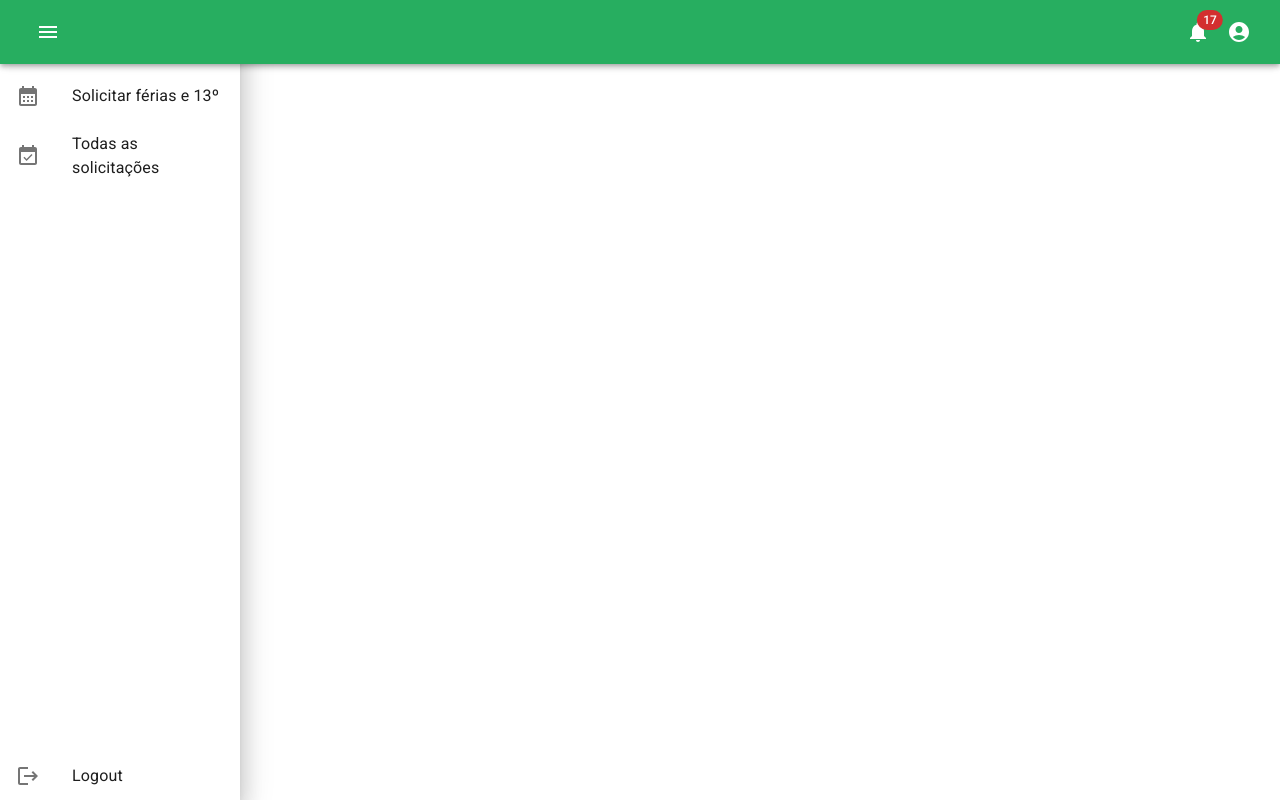
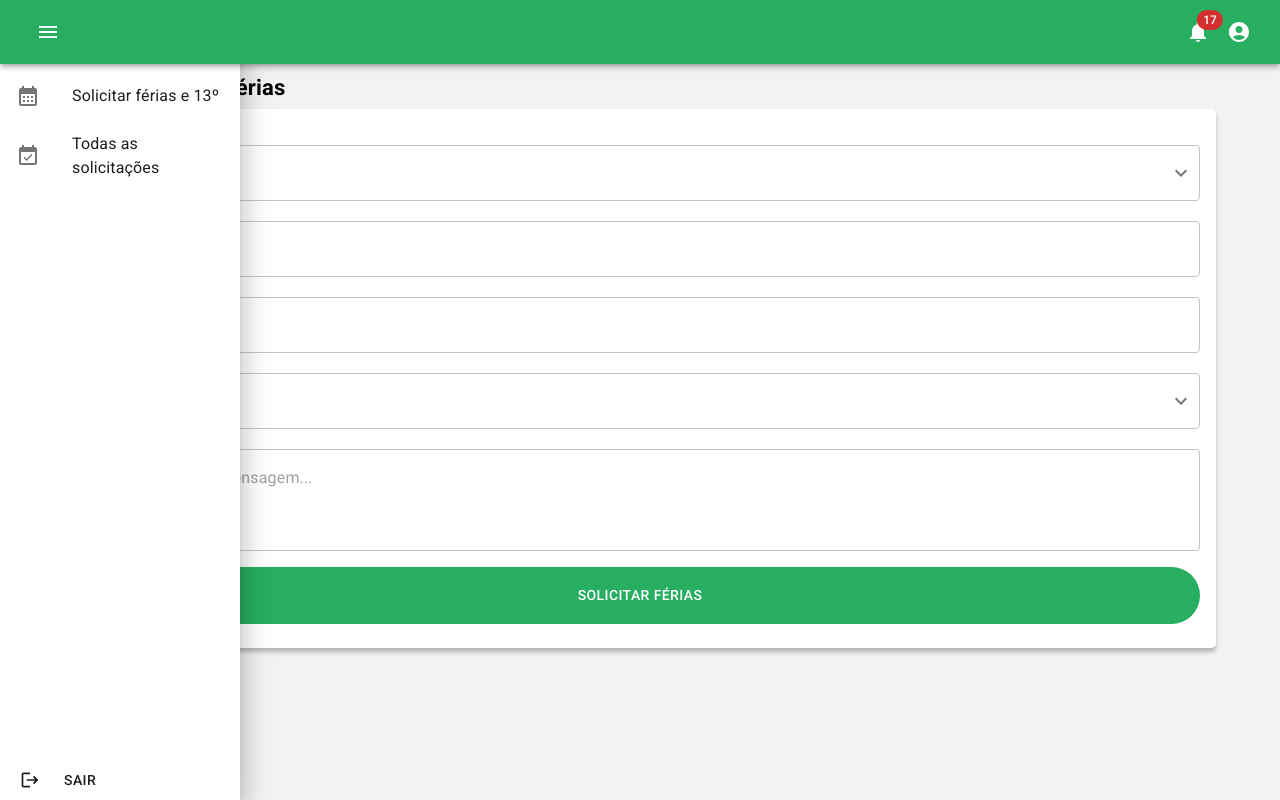
Before and after one commit to GuiSilveira/Frontend-QueroFerias, a React (Vite) app: page / in a window 1280 px wide. Both pictures are taken after a click on the button 48 px from the left and 32 px from the top of the page. Built offline with nearby package versions, Linux system fonts and the light colour scheme.

Commit message:
Página de Solicitação de Férias do Funcionário

```diff
--- a/package.json
+++ b/package.json
@@ -13,6 +13,8 @@
     "@emotion/styled": "^11.10.6",
     "@mui/icons-material": "^5.11.11",
     "@mui/material": "^5.11.11",
+    "@mui/x-date-pickers": "^6.0.0",
+    "dayjs": "^1.11.7",
     "react": "^18.2.0",
     "react-dom": "^18.2.0"
   },
--- a/src/App.tsx
+++ b/src/App.tsx
@@ -1,9 +1,17 @@
 import Login from './pages/Login'
 import Register from './pages/Register'
 import Header from './components/Header'
+import DefaultCard from './components/DefaultCard'
+import FuncionarioSolicitarFerias from './pages/Funcionario/FuncionarioSolicitarFerias'
+import { LocalizationProvider } from '@mui/x-date-pickers'
+import { AdapterDayjs } from '@mui/x-date-pickers/AdapterDayjs'
 
-function App() {
-    return <Header />
+function App({ children }: any) {
+    return (
+        <LocalizationProvider dateAdapter={AdapterDayjs}>
+            <FuncionarioSolicitarFerias />
+        </LocalizationProvider>
+    )
 }
 
 export default App
--- a/src/components/DefaultButton/index.tsx
+++ b/src/components/DefaultButton/index.tsx
@@ -17,7 +17,7 @@ const DefaultButton = ({ content }: PropTypes) => {
                 color: `${theme.palette.common.white}`,
                 backgroundColor: `${theme.palette.primary.main}`,
                 width: '100%',
-                marginTop: '40px',
+                marginTop: '1rem',
                 padding: '1rem 0 1rem 0',
                 ':hover': {
                     backgroundColor: `${theme.palette.primary.dark}`,
--- /dev/null
+++ b/src/components/DefaultCard/index.tsx
@@ -0,0 +1,32 @@
+import { useTheme } from '@mui/material/styles'
+import { Card, CardContent } from '@mui/material'
+
+type PropType = {
+    children: JSX.Element[]
+}
+
+const DefaultCard = ({ children }: PropType) => {
+    const theme = useTheme()
+    return (
+        <Card
+            sx={{
+                backgroundColor: `${theme.palette.common.white}`,
+                borderRadius: '5px',
+                boxShadow: `0px 4px 4px rgba(0,0,0,0.25)`,
+                width: '100%',
+            }}
+        >
+            <CardContent
+                sx={{
+                    display: 'flex',
+                    flexDirection: 'column',
+                    height: '100%',
+                }}
+            >
+                {...children}
+            </CardContent>
+        </Card>
+    )
+}
+
+export default DefaultCard
--- a/src/components/DefaultInput/index.tsx
+++ b/src/components/DefaultInput/index.tsx
@@ -7,6 +7,7 @@ type PropTypes = {
     label: string
     placeholder: string
     type: string
+    multiline?: boolean
 }
 
 const DefaultInput = ({
@@ -15,6 +16,7 @@ const DefaultInput = ({
     label,
     placeholder,
     type,
+    multiline,
 }: PropTypes) => {
     return (
         <TextField
@@ -23,6 +25,7 @@ const DefaultInput = ({
             placeholder={placeholder}
             fullWidth
             required
+            multiline={multiline ? multiline : false}
             type={type}
             sx={{
                 marginTop: '20px',
--- /dev/null
+++ b/src/components/DefaultTextArea/index.tsx
@@ -0,0 +1,18 @@
+import { TextField } from '@mui/material'
+
+const DefaultTextArea = () => {
+    return (
+        <TextField
+            label="Mensagem"
+            placeholder="Digite aqui a sua mensagem..."
+            multiline
+            rows={3}
+            sx={{ marginTop: '20px' }}
+            InputLabelProps={{
+                shrink: true,
+            }}
+        />
+    )
+}
+
+export default DefaultTextArea
--- a/src/components/DefaultTitle/index.tsx
+++ b/src/components/DefaultTitle/index.tsx
@@ -2,18 +2,13 @@ import { Typography, useTheme } from '@mui/material'
 
 type PropTypes = {
     children: string
+    sx: object
 }
 
-const DefaultTitle = ({ children }: PropTypes) => {
+const DefaultTitle = ({ children, sx }: PropTypes) => {
     const theme = useTheme()
     return (
-        <Typography
-            fontSize="1.375rem"
-            fontWeight="bold"
-            sx={{
-                color: `${theme.palette.text.primary}`,
-            }}
-        >
+        <Typography fontSize="1.375rem" fontWeight="bold" sx={sx}>
             {children}
         </Typography>
     )
--- a/src/components/Header/index.tsx
+++ b/src/components/Header/index.tsx
@@ -7,12 +7,12 @@ import {
     Toolbar,
     Typography,
     Divider,
-    Link,
     List,
     ListItem,
     ListItemIcon,
     ListItemText,
     ListItemButton,
+    Button,
 } from '@mui/material'
 import MenuIcon from '@mui/icons-material/Menu'
 import AccountCircle from '@mui/icons-material/AccountCircle'
@@ -150,14 +150,18 @@ const Header = () => {
                         </List>
                     </Box>
                 </div>
-                <ListItem key="Logout" disablePadding>
-                    <ListItemButton>
-                        <ListItemIcon>
-                            <LogoutIcon />
-                        </ListItemIcon>
-                        <ListItemText primary="Logout" />
-                    </ListItemButton>
-                </ListItem>
+                <Button
+                    variant="text"
+                    startIcon={<LogoutIcon />}
+                    color="inherit"
+                    sx={{
+                        justifyContent: 'flex-start',
+                        padding: '0.5rem 1.5rem',
+                        gap: '1rem',
+                    }}
+                >
+                    Sair
+                </Button>
             </Drawer>
         </Box>
     )
--- a/src/index.css
+++ b/src/index.css
@@ -4,6 +4,9 @@
 */
 * {
     box-sizing: border-box;
+}
+html {
+    background-color: #f2f2f2;
 }
 
 html,
--- /dev/null
+++ b/src/pages/Funcionario/FuncionarioSolicitarFerias/index.tsx
@@ -0,0 +1,63 @@
+import { Container, MenuItem, TextField } from '@mui/material'
+import { DatePicker } from '@mui/x-date-pickers/DatePicker'
+import DefaultButton from '../../../components/DefaultButton'
+import DefaultCard from '../../../components/DefaultCard'
+import DefaultSelect from '../../../components/DefaultSelect'
+import DefaultTextArea from '../../../components/DefaultTextArea'
+import DefaultTitle from '../../../components/DefaultTitle'
+import Header from '../../../components/Header'
+
+const FuncionarioSolicitarFerias = () => {
+    return (
+        <>
+            <Header />
+            <Container>
+                <DefaultTitle
+                    sx={{
+                        marginTop: '71px',
+                        marginBottom: '5px',
+                    }}
+                >
+                    Solicite as suas férias
+                </DefaultTitle>
+                <DefaultCard>
+                    <DefaultSelect
+                        label={'Dias de Férias'}
+                        labelId={'diasFerias'}
+                        options={[
+                            <MenuItem key="5" value="5">
+                                5
+                            </MenuItem>,
+                            <MenuItem key="10" value="10">
+                                10
+                            </MenuItem>,
+                        ]}
+                    />
+                    <DatePicker
+                        label="Data de Início"
+                        sx={{
+                            margin: '20px 0',
+                        }}
+                    />
+                    <DatePicker label="Data de Término" />
+                    <DefaultSelect
+                        label={'Antecipar 13º?'}
+                        labelId={'antecipacaoDecimo'}
+                        options={[
+                            <MenuItem key="sim" value="sim">
+                                Sim
+                            </MenuItem>,
+                            <MenuItem key="nao" value="nao">
+                                Não
+                            </MenuItem>,
+                        ]}
+                    />
+                    <DefaultTextArea />
+                    <DefaultButton content={'Solicitar Férias'} />
+                </DefaultCard>
+            </Container>
+        </>
+    )
+}
+
+export default FuncionarioSolicitarFerias
--- /dev/null
+++ b/src/pages/Gestor/GestorDashboard/index.tsx
@@ -0,0 +1,5 @@
+const GestorDashboard = () => {
+    return <div></div>
+}
+
+export default GestorDashboard
```
Also changed, not shown: 1 other file (tests, documents, lock files or other folders).
